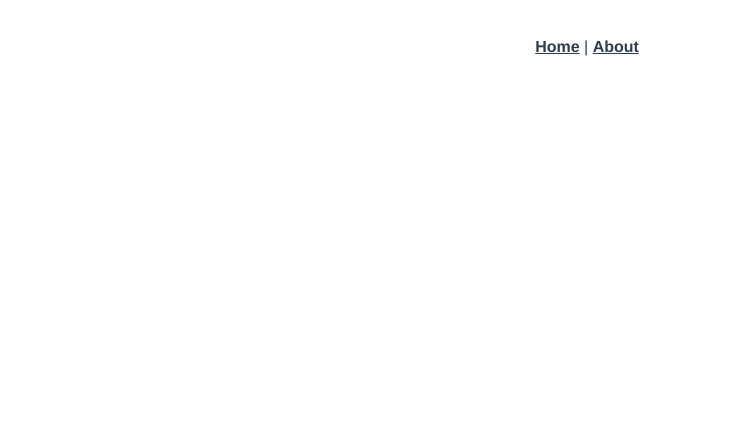
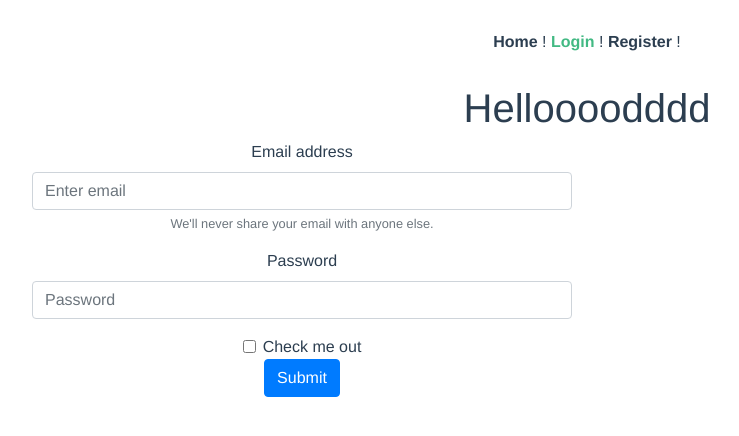
Before and after one commit to ValerioP-developer/vuex-osp-website, a Vue app: page /#/login in a window 1280 px wide. Shown: the top 436 px of the page, without its empty margins (53-792 px from the left). Built offline with nearby package versions, Linux system fonts and the light colour scheme.

Commit message:
Add LoginView and action functionality

```diff
--- a/public/index.html
+++ b/public/index.html
@@ -5,6 +5,7 @@
     <meta http-equiv="X-UA-Compatible" content="IE=edge">
     <meta name="viewport" content="width=device-width,initial-scale=1.0">
     <link rel="icon" href="<%= BASE_URL %>favicon.ico">
+    <link rel="stylesheet" href="https://cdn.jsdelivr.net/npm/bootstrap@4.0.0/dist/css/bootstrap.min.css" integrity="sha384-Gn5384xqQ1aoWXA+058RXPxPg6fy4IWvTNh0E263XmFcJlSAwiGgFAW/dAiS6JXm" crossorigin="anonymous">
     <title><%= htmlWebpackPlugin.options.title %></title>
   </head>
   <body>
@@ -13,5 +14,9 @@
     </noscript>
     <div id="app"></div>
     <!-- built files will be auto injected -->
+    <script src="https://code.jquery.com/jquery-3.2.1.slim.min.js" integrity="sha384-KJ3o2DKtIkvYIK3UENzmM7KCkRr/rE9/Qpg6aAZGJwFDMVNA/GpGFF93hXpG5KkN" crossorigin="anonymous"></script>
+    <script src="https://cdn.jsdelivr.net/npm/popper.js@1.12.9/dist/umd/popper.min.js" integrity="sha384-ApNbgh9B+Y1QKtv3Rn7W3mgPxhU9K/ScQsAP7hUibX39j7fakFPskvXusvfa0b4Q" crossorigin="anonymous"></script>
+    <script src="https://cdn.jsdelivr.net/npm/bootstrap@4.0.0/dist/js/bootstrap.min.js" integrity="sha384-JZR6Spejh4U02d8jOt6vLEHfe/JQGiRRSQQxSfFWpi1MquVdAyjUar5+76PVCmYl" crossorigin="anonymous"></script>
+
   </body>
 </html>
--- a/src/App.vue
+++ b/src/App.vue
@@ -1,13 +1,20 @@
 <template>
   <div id="app">
     <nav>
-      <router-link to="/">Home</router-link> |
-      <router-link to="/about">About</router-link>
+      <Navigator></Navigator>
     </nav>
     <router-view/>
   </div>
 </template>
-
+<script>
+import Navigator from '@/views/Navigator.vue'
+export default {
+  name : 'app',
+  components : {
+   Navigator
+  }
+  }
+</script>
 <style lang="scss">
 #app {
   font-family: Avenir, Helvetica, Arial, sans-serif;
--- a/src/router/index.js
+++ b/src/router/index.js
@@ -1,6 +1,8 @@
 import Vue from 'vue'
 import VueRouter from 'vue-router'
 import HomeView from '../views/HomeView.vue'
+import LoginView from '../views/LoginView.vue'
+
 
 Vue.use(VueRouter)
 
@@ -17,7 +19,14 @@ const routes = [
     // this generates a separate chunk (about.[hash].js) for this route
     // which is lazy-loaded when the route is visited.
     component: () => import(/* webpackChunkName: "about" */ '../views/AboutView.vue')
-  }
+  },
+  {
+    path: '/login',
+    name: 'login',
+    component: LoginView
+  },
+
+
 ]
 
 const router = new VueRouter({
--- a/src/store/index.js
+++ b/src/store/index.js
@@ -2,16 +2,11 @@ import Vue from 'vue'
 import Vuex from 'vuex'
 
 Vue.use(Vuex)
+import profile from './profile'
 
 export default new Vuex.Store({
-  state: {
-  },
-  getters: {
-  },
-  mutations: {
-  },
-  actions: {
-  },
+
   modules: {
+    profile
   }
 })
--- /dev/null
+++ b/src/store/profile.js
@@ -0,0 +1,42 @@
+import Vue from 'vue'
+import Vuex from 'vuex'
+
+Vue.use(Vuex)
+
+  const state= {
+    username: 'dddd',
+    password: '',
+    info:[{address:'elem1'},
+          {cellphone:'3330333'},
+          {employer:true}
+          ]
+  };
+  const getters= {
+    getUsername:state => {
+        return state.username
+    },
+    getInfo:state=>{
+        return state.info ;
+    }
+  };
+  const mutations= {
+
+
+  };
+  const actions= {
+    actionProfile : (context,profile) => {
+      setTimeout(()=>{
+          console.log("store->index::action::"+profile.username);
+          console.log(context);
+      },2000);
+  }
+
+  };
+
+export default {
+    namespaced : true,
+    state,
+    actions,
+    mutations,
+    getters
+}
--- /dev/null
+++ b/src/views/LoginView.vue
@@ -0,0 +1,61 @@
+<template>
+    <div class="container">
+    <h1>Helloooo{{getUsername}}</h1>
+    <div class="row">
+        <div class="col-6">
+    <form>
+        <div class="form-group">
+            <label for="exampleInputEmail1">Email address</label>
+            <input type="email" v-model= "loginForm.username" class="form-control" id="exampleInputEmail1" aria-describedby="emailHelp" placeholder="Enter email">
+            <small id="emailHelp"    class="form-text text-muted">We'll never share your email with anyone else.</small>
+        </div>
+        <div class="form-group">
+            <label for="exampleInputPassword1">Password</label>
+            <input type="password"  v-model= "loginForm.password"  class="form-control" id="exampleInputPassword1" placeholder="Password">
+        </div>
+        <div class="form-check">
+            <input type="checkbox" class="form-check-input" id="exampleCheck1">
+            <label class="form-check-label" for="exampleCheck1">Check me out</label>
+        </div>
+        <button  v-on:click="getLogin"   type="submit" class="btn btn-primary">Submit</button>
+        </form>
+    </div>
+    </div>
+</div>
+
+</template>
+
+<script>
+
+
+import { mapActions,mapGetters } from 'vuex';
+
+export default{
+  name: 'LoginView',
+  data(){
+     return {
+        loginForm:{
+            username:null,
+            password:null
+        }
+     }
+  },
+  computed : {
+    ...mapGetters({
+        'getUsername' : 'profile/getUsername'
+    })
+  },
+
+  methods:{
+    ...mapActions({  'actionProfile': 'profile/actionProfile'} ),
+    getLogin(){
+       //   console.log("Get call called", this.loginForm);
+          this.actionProfile(this.loginForm);
+    }
+  }
+
+}
+</script>
+<style>
+
+</style>
--- /dev/null
+++ b/src/views/Navigator.vue
@@ -0,0 +1,31 @@
+<template>
+    <div id="nav">
+         <router-link to="/">Home</router-link> !
+         <router-link to="/login">Login</router-link> !
+         <router-link to="/register">Register</router-link> !
+         <span style="float:right;">
+
+         </span>
+    </div>
+
+</template>
+<script>
+export default {
+ name: 'navigatorView',
+ data (){
+   return {
+
+   }
+ },
+ computed : {
+
+ },
+ methods : {
+
+ },
+ components: {
+ //  'profile-detail-component' : ProfileDetailComponent,
+ //  'profile-component' : ProfileComponent
+ }
+}
+</script>
--- /dev/null
+++ b/src/views/RegisterView.vue
@@ -0,0 +1,5 @@
+<template>
+    <div >
+      <h1>REGISTERRR Viewwww </h1>
+    </div>
+  </template>
```
Also changed, not shown: src/views/EmployeeView.vue (added).
